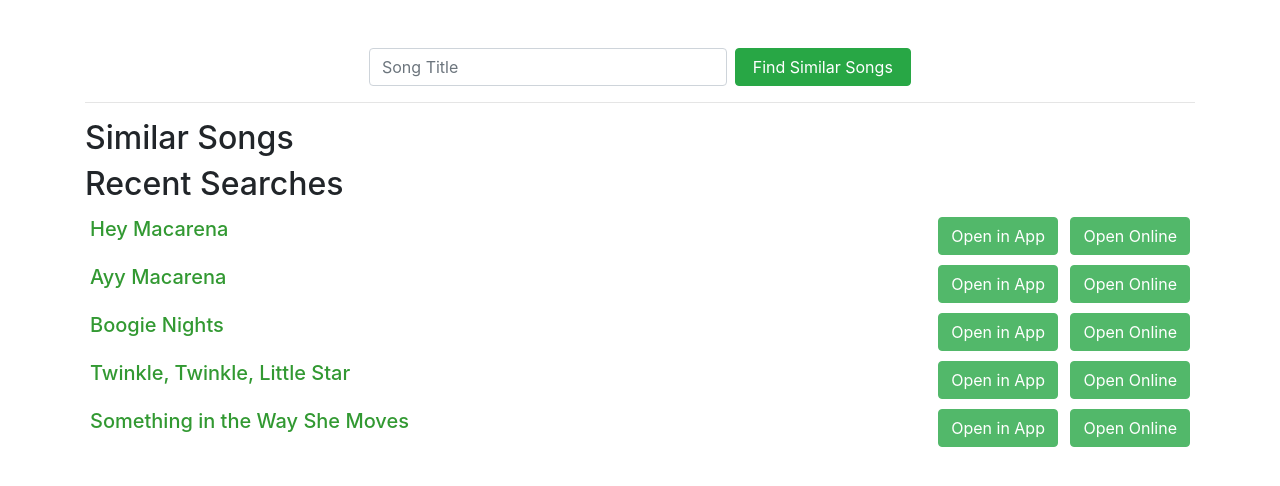
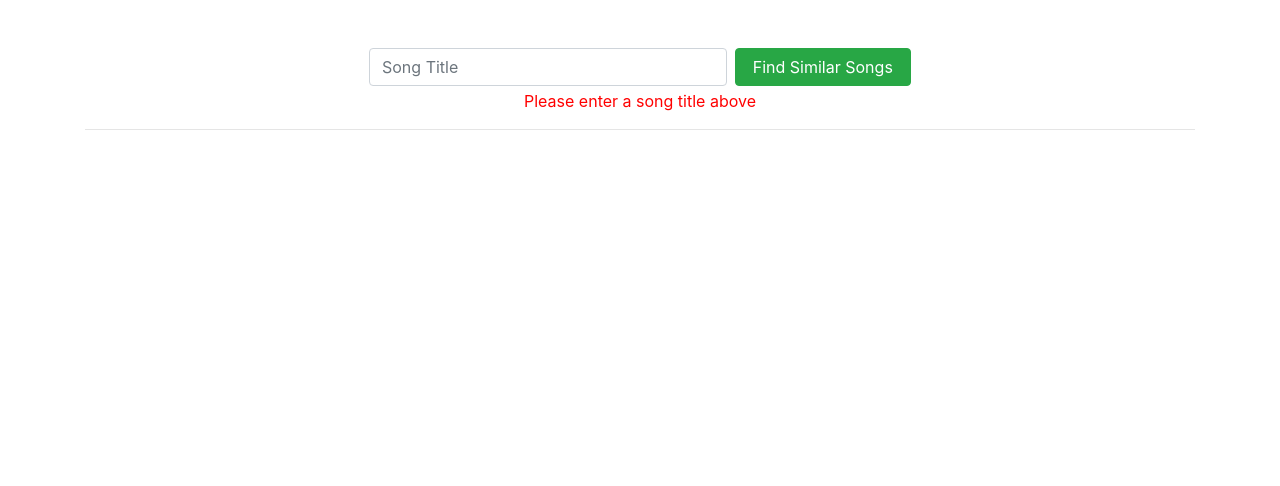
Before and after one commit to bloominstituteoftechnology/Spotify_ML, a Flask app: page / in a window 1280 px wide. Shown: the part 56-542 px from the top of the page. Run offline with Flask 2, Linux system fonts and the light colour scheme; data comes from the database, SQL or seed files in the repository; parts of the project's set-up code (start-up, migrations or seed data) failed here and were passed over.

Commit message:
updates app

```diff
--- a/spotify_app/app.py
+++ b/spotify_app/app.py
@@ -20,35 +20,13 @@
     @app.route('/', methods=['POST', 'GET'])
     def root():
         if request.method == "GET":
-            # get 5 most recent searches
-            recent = RecentSearches.query.all()[-5:]
-            # reverse list and display on the page
-            return render_template('base.html', recent_searches=recent[::-1])
+            return render_template('base.html', message="Please enter a song title above")
         elif request.method == 'POST':
+            song_title = request.values['song_title']
 
-            song_title = request.values['song_title']
-            song = get_song_by_title(song_title)
-            if song:
-                try:
-                    db_song = RecentSearches(song_id=song['id'],
-                                            title=song['title'],
-                                            href=song['href'],
-                                            uri=song['uri'])
-                    DB.session.add(db_song)
-                except Exception as e:
-                    print(f'Error processing {song_title}: {e}')
-                    raise e
-                else:
-                    DB.session.commit()
-                    # get 5 most recent searches
-                    recent = RecentSearches.query.all()[-5:]
-                    # reverse list and display on the page
-                    return render_template('base.html', recent_searches=recent[::-1], message='')
-            else:
-                # get 5 most recent searches
-                recent = RecentSearches.query.all()[-5:]
-                message = "Sorry, we couldn't find a song with that title."
-                return render_template('base.html', recent_searches=recent[::-1], message=message)
+            search_song, predictions = get_similar_songs(song_title)
+
+            return render_template('base.html', search_song=search_song, predictions=predictions, message='')
 
     @app.route('/reset')
     def reset():
@@ -56,12 +34,4 @@
         DB.create_all()
         return render_template('base.html')
 
-    @app.route('/predict')
-    def predict():
-
-        predictions = get_similar_songs('Hey Macarena!')
-        print(predictions)
-
-        return render_template('base.html', predictions=predictions)
-
     return app
--- a/spotify_app/models.py
+++ b/spotify_app/models.py
@@ -1,3 +1,6 @@
+# No Database required to generate predictions
+# Try putting both Code-Alongs together as an extra challenge!
+
 from flask_sqlalchemy import SQLAlchemy
 
 DB = SQLAlchemy()
--- a/spotify_app/templates/base.html
+++ b/spotify_app/templates/base.html
@@ -24,29 +24,39 @@
         <p class="error">{{ message }}</p>
         <div class="recent">
             <hr>
-            <h2>Similar Songs</h2>
+            {% if search_song %}
+            <h3>You Searched For </h3>
+            <ul>
+                <li class="recent_search">
+                    <div class="left">
+                        <h5>{{search_song.title}}</h5>
+                    </div>
+                    <div class="right">
+                        <a href="{{ search_song.uri }}"><button class="btn btn-success ml-2">Open in App</button></a>
+                        <a href="http://open.spotify.com/track/{{ search_song.id }}" target="_blank"><button
+                                class="btn btn-success ml-2">Open Online</button></a>
+                    </div>
+                </li>
+            </ul>
+            <hr>
+            {% endif %}
+            {% if predictions %}
+            <h3>Similar Songs</h3>
             <ul>
                 {% for prediction in predictions %}
                 <li class="recent_search">
-                    <a href='http://open.spotify.com/track/{{ prediction }}'>{{prediction}}</a>
-                </li>
-                {% endfor %}
-            </ul>
-            <h2>Recent Searches</h2>
-            <ul>
-                {% for search in recent_searches %}
-                <li class="recent_search">
                     <div class="left">
-                        <h5>{{search.title}}</h5>
+                        <h5>{{prediction.title}}</h5>
                     </div>
                     <div class="right">
-                        <a href="{{ search.uri }}"><button class="btn btn-success ml-2">Open in App</button></a>
-                        <a href="http://open.spotify.com/track/{{ search.song_id }}" target="_blank"><button
+                        <a href="{{ prediction.uri }}"><button class="btn btn-success ml-2">Open in App</button></a>
+                        <a href="http://open.spotify.com/track/{{ prediction.song_id }}" target="_blank"><button
                                 class="btn btn-success ml-2">Open Online</button></a>
                     </div>
                 </li>
                 {% endfor %}
             </ul>
+            {% endif %}
         </div>
     </div>
 </body>
```
Also changed, not shown: spotify_app/predict.py (+40 -21 lines), spotify_app/spotify.py (+68 -3 lines), 5 other files.
